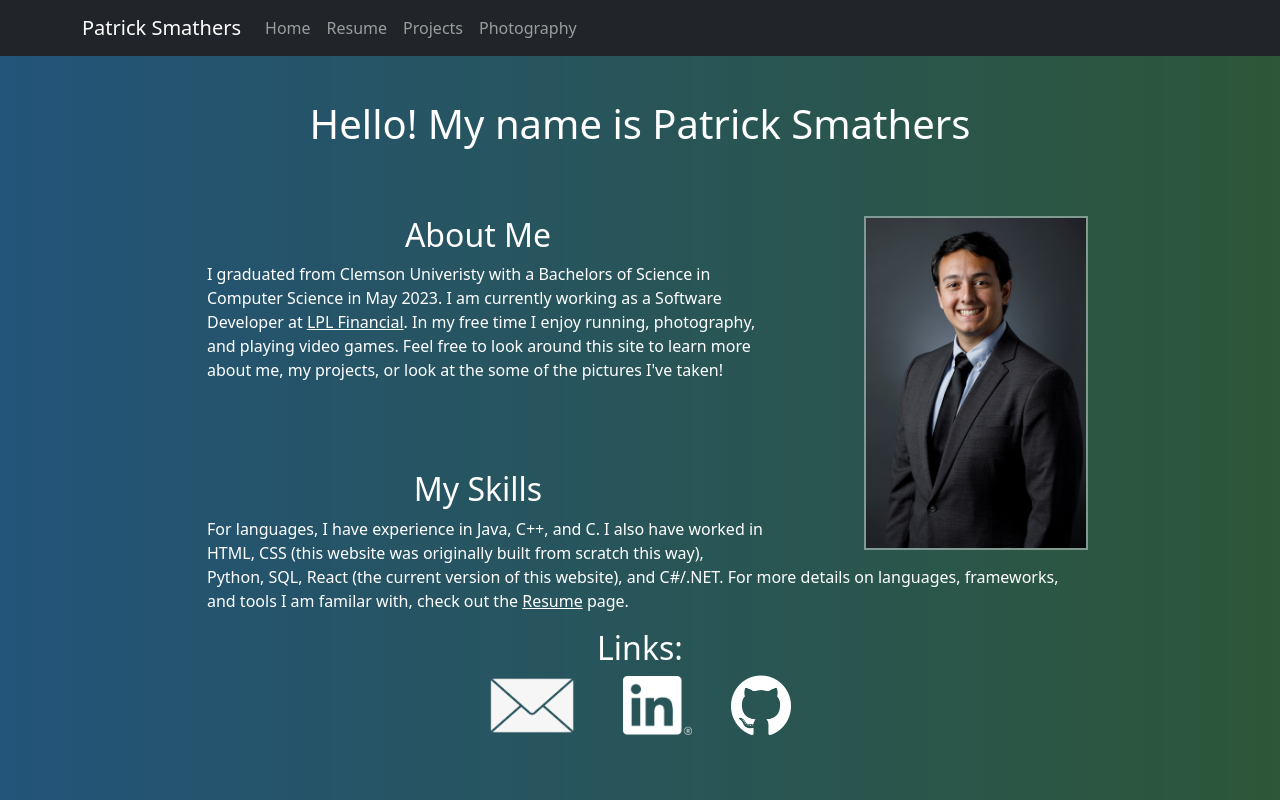
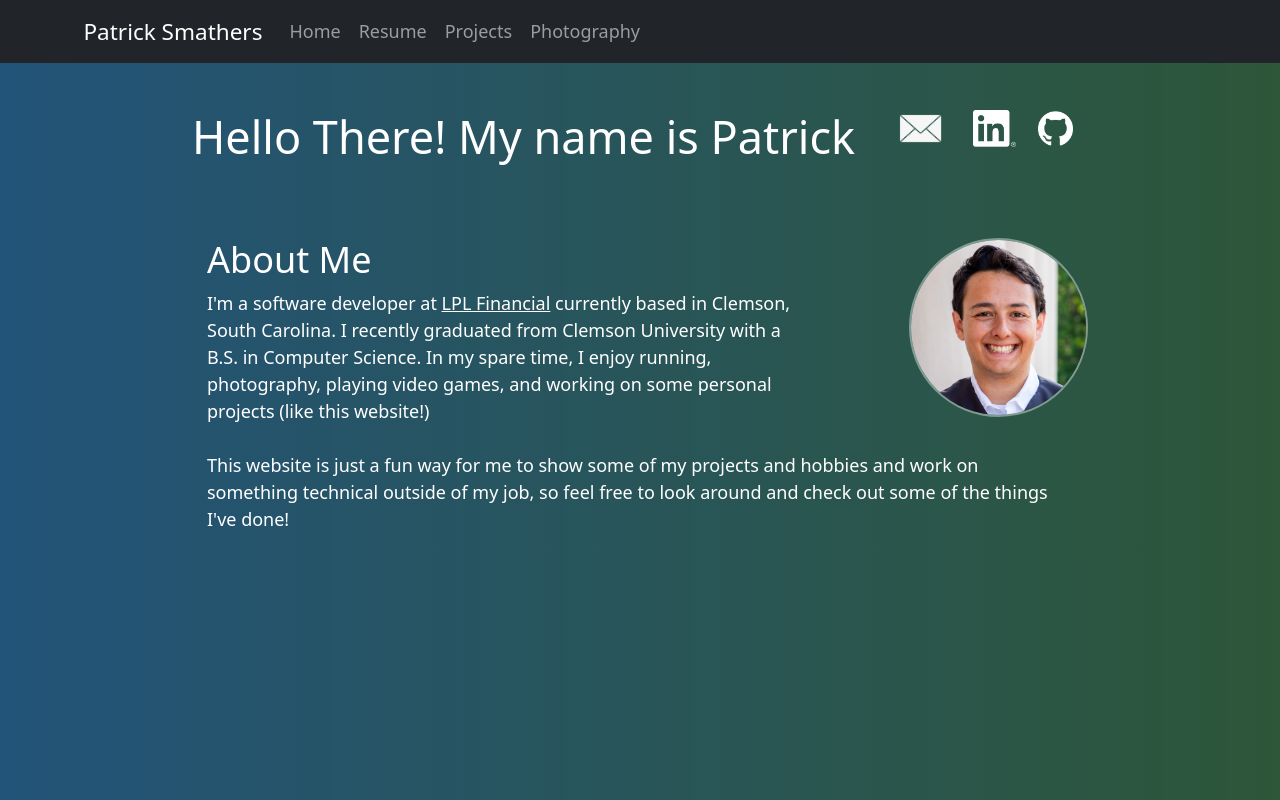
Before and after one commit to smathep/Portfolio, a React (Create React App) app: page / in a window 1280 px wide. Built offline with nearby package versions, Linux system fonts and the light colour scheme.

Commit message:
Updated stylng and home page

```diff
--- a/src/App.css
+++ b/src/App.css
@@ -43,6 +43,7 @@
   --negativeBodyMargin: -10%;
   --bodyMargin: 10%;
   --border-color: rgba(255, 255, 255, 0.402);
+  font-size: 18px;
 }
 
 body{
@@ -62,7 +63,8 @@ h1{
 }
 
 h2{
-  text-align: center;
+  text-align: left;
+  padding: 0 15px
 }
 
 h3{
--- a/src/pages/Home.jsx
+++ b/src/pages/Home.jsx
@@ -8,40 +8,43 @@ export default function Home(){
             <div id="content">
 
                 <br />
-                <h1 style={{"text-align": "center", "marginTop":"20px", "marginBottom":"20px"}}>Hello! My name is Patrick Smathers</h1>
+                <div style={{"display": "inline-block", "marginTop":"20px"}}>
+                    <h1 style={{float: "left",  "text-align": "left", "marginBottom":"20px"}}>Hello There! My name is Patrick</h1>
+                    <div style={{"align-items": "right", "text-align": "right"}}>
+
+                        {/* <h2>Links:</h2> */}
+                        <p>
+                            <a id="linkIcon" href="mailto:patrick@patricksmathers.com"> <img src="./assets/resume/email_icon.png" style={{"vertical-align": "middle", "width": "5%"}}/> </a>
+
+                            <a id="linkIcon" href="https://www.linkedin.com/in/patrick-smathers/"> <img src="./assets/resume/LI-In-Bug.png" width="5%" style={{"vertical-align": "middle", "margin-left": "3%", "margin-right": "2%"}}/> </a>
+
+                            <a id="linkIcon" href="https://github.com/smathep/"> <img src="./assets/resume/GitHub-Mark-Light-120px-plus.png" width="4%" style={{"vertical-align": "middle"}}/> </a>
+                        </p>
+                    </div>
+                </div>
+
+                <br /><br /><br />
+                <div style={{"display": "inline-block"}}>
+                    <img className='pictureBorder' src="./assets/index/portrait.jpeg" alt="Patrick Smathers" width="20%" style={{"float": "right", "marginLeft": "100px", "borderRadius": 300}} />
+                    <h2>About Me</h2>
+                    <p>
+                        I'm a software developer at <a id="links" href="https://www.lpl.com">LPL Financial</a> currently based in Clemson, South Carolina. I recently graduated from Clemson University with a B.S. in Computer Science. In my spare time, I enjoy running, photography, playing video games, and working on some personal projects (like this website!)
+
+                        <br/>
+                        <br/>
+
+                        This website is just a fun way for me to show some of my projects and hobbies and work on something technical outside of my job, so feel free to look around and check out some of the things I've done!
+                        <br/>
+                        {/* I graduated from Clemson Univeristy with a Bachelors of Science in Computer Science in May 2023. I am currently working as a Software Developer at <a id="links" href="https://www.lpl.com">LPL Financial</a>. In my free time I enjoy running, photography, and playing video games. Feel free to look around this site to learn more about me, my projects, or look at the some of the pictures I've taken! */}
+                    </p>
 
 
-                <br /><br />
-                {/* <!-- mags suggests using Flex to get better styling --> */}
-                <div style={{"display": "inline-block"}}>
-                    <img className='pictureBorder' src="./assets/index/portrait.jpeg" alt="Patrick Smathers" width="25%" style={{"float": "right", "marginLeft": "100px"}} />
-                    <h2>About Me</h2>
-                    <p>
-                        I graduated from Clemson Univeristy with a Bachelors of Science in Computer Science in May 2023. I am currently working as a Software Developer at <a id="links" href="https://www.lpl.com">LPL Financial</a>. In my free time I enjoy running, photography, and playing video games. Feel free to look around this site to learn more about me, my projects, or look at the some of the pictures I've taken!
-                    </p>
 
-                    <br/><br/><br/>
-
-                    <h2>My Skills</h2>
+                    {/* <h2>My Skills</h2>
                     <p>
                         For languages, I have experience in Java, C++, and C. I also have worked in HTML, CSS (this website was originally built from scratch this way), Python, SQL, React (the current version of this website), and C#/.NET.
                         For more details on languages, frameworks, and tools I am familar with, check out the <a id="links" href="/resume">Resume</a> page.
-                    </p>
-                </div>
-
-                {/* <div style="display: inline-block;">
-                </div> */}
-
-                <div style={{"align-items": "center", "text-align": "center"}}>
-
-                    <h2>Links:</h2>
-                    <p>
-                        <a id="linkIcon" href="mailto:patrick@patricksmathers.com"> <img src="./assets/resume/email_icon.png" style={{"vertical-align": "middle", "width": "10%"}}/> </a>
-
-                        <a id="linkIcon" href="https://www.linkedin.com/in/patrick-smathers/"> <img src="./assets/resume/LI-In-Bug.png" width="8%" style={{"vertical-align": "middle", "margin-left": "5%", "margin-right": "4%"}}/> </a>
-
-                        <a id="linkIcon" href="https://github.com/smathep/"> <img src="./assets/resume/GitHub-Mark-Light-120px-plus.png" width="7%" style={{"vertical-align": "middle"}}/> </a>
-                    </p>
+                    </p> */}
                 </div>
             </div>
         </div>
```
Also changed, not shown: src/pages/Resume.jsx (+1 -6 lines), public/assets/index/portrait.jpeg.
